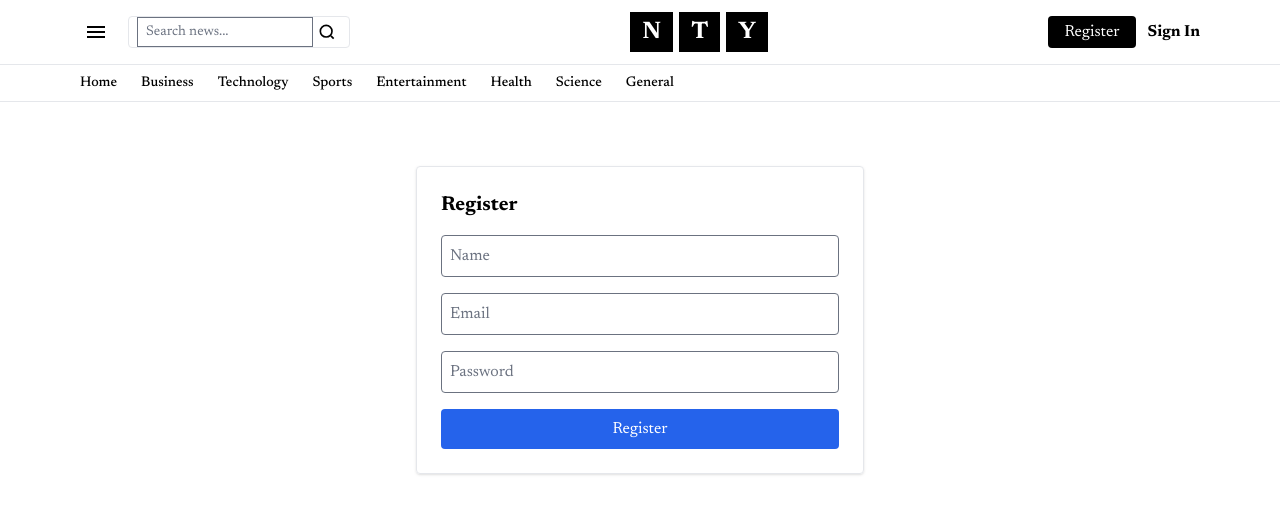
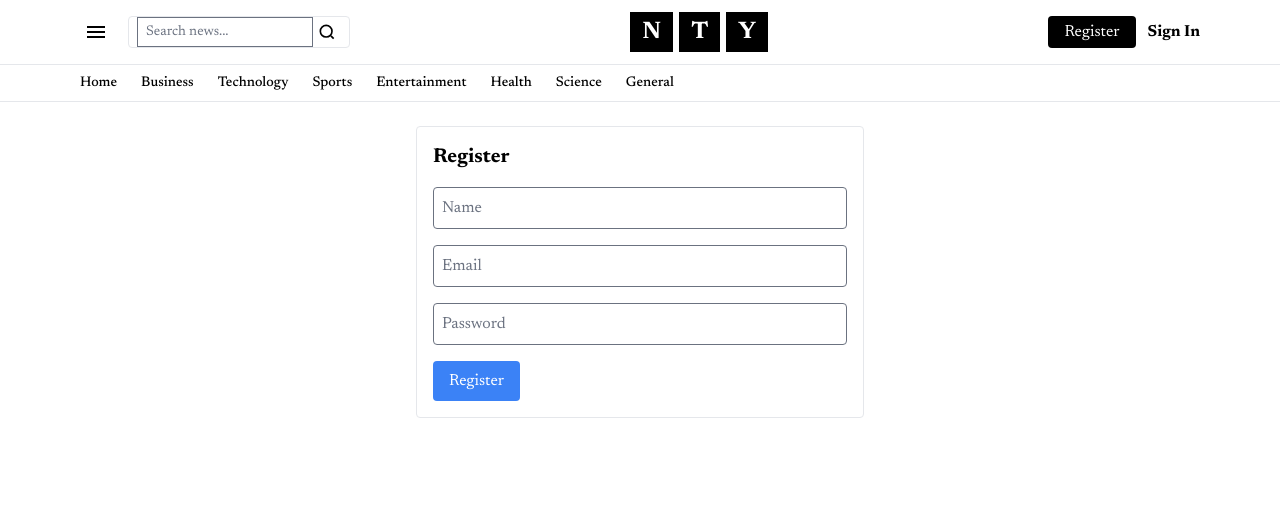
Before and after one commit to Rohitmehta395/News-Today, a React (Vite) app in the folder Frontend/: page /register in a window 1280 px wide. Shown: the top 514 px of the page. Built offline with nearby package versions, Linux system fonts and the light colour scheme.

Commit message:
Update MongoDB connection and authentication routes

```diff
--- a/Frontend/src/pages/Login.jsx
+++ b/Frontend/src/pages/Login.jsx
@@ -1,32 +1,35 @@
 import React, { useState } from "react";
+import axios from "axios";
 
 export default function Login() {
   const [form, setForm] = useState({ email: "", password: "" });
 
-  const handleChange = (e) =>
+  const handleChange = (e) => {
     setForm({ ...form, [e.target.name]: e.target.value });
+  };
 
   const handleSubmit = async (e) => {
     e.preventDefault();
-    const res = await fetch("http://localhost:5000/api/auth/login", {
-      method: "POST",
-      headers: { "Content-Type": "application/json" },
-      body: JSON.stringify(form),
-    });
-    const data = await res.json();
-    if (data.token) {
-      localStorage.setItem("token", data.token);
-      alert("Login Successful");
-    } else {
-      alert(data.message);
+    try {
+      const res = await axios.post(
+        "http://localhost:5000/api/auth/login",
+        form
+      );
+      localStorage.setItem("token", res.data.token);
+      alert("Login successful!");
+    } catch (err) {
+      alert(err.response.data.message);
     }
   };
 
   return (
-    <div className="max-w-md mx-auto mt-10 p-6 border rounded shadow">
-      <h2 className="text-xl font-bold mb-4">Login</h2>
-      <form onSubmit={handleSubmit} className="space-y-4">
+    <form
+      onSubmit={handleSubmit}
+      className="space-y-4 max-w-md mx-auto p-4 border rounded"
+    >
+      <h2 className="text-xl font-bold">Login</h2>
       <input
+        type="email"
         name="email"
         placeholder="Email"
         onChange={handleChange}
@@ -41,11 +44,10 @@ export default function Login() {
       />
       <button
         type="submit"
-          className="w-full bg-blue-600 text-white p-2 rounded"
+        className="bg-green-500 text-white px-4 py-2 rounded"
       >
         Login
       </button>
     </form>
-    </div>
   );
 }
--- a/Frontend/src/pages/Register.jsx
+++ b/Frontend/src/pages/Register.jsx
@@ -1,33 +1,41 @@
 import React, { useState } from "react";
+import axios from "axios";
 
 export default function Register() {
   const [form, setForm] = useState({ name: "", email: "", password: "" });
 
-  const handleChange = (e) =>
+  const handleChange = (e) => {
     setForm({ ...form, [e.target.name]: e.target.value });
+  };
 
   const handleSubmit = async (e) => {
     e.preventDefault();
-    const res = await fetch("http://localhost:5000/api/auth/register", {
-      method: "POST",
-      headers: { "Content-Type": "application/json" },
-      body: JSON.stringify(form),
-    });
-    const data = await res.json();
-    alert(data.message);
+    try {
+      const res = await axios.post(
+        "http://localhost:5000/api/auth/register",
+        form
+      );
+      alert(res.data.message);
+    } catch (err) {
+      alert(err.response.data.message);
+    }
   };
 
   return (
-    <div className="max-w-md mx-auto mt-10 p-6 border rounded shadow">
-      <h2 className="text-xl font-bold mb-4">Register</h2>
-      <form onSubmit={handleSubmit} className="space-y-4">
+    <form
+      onSubmit={handleSubmit}
+      className="space-y-4 max-w-md mx-auto p-4 border rounded"
+    >
+      <h2 className="text-xl font-bold">Register</h2>
       <input
+        type="text"
         name="name"
         placeholder="Name"
         onChange={handleChange}
         className="w-full p-2 border rounded"
       />
       <input
+        type="email"
         name="email"
         placeholder="Email"
         onChange={handleChange}
@@ -42,11 +50,10 @@ export default function Register() {
       />
       <button
         type="submit"
-          className="w-full bg-blue-600 text-white p-2 rounded"
+        className="bg-blue-500 text-white px-4 py-2 rounded"
       >
         Register
       </button>
     </form>
-    </div>
   );
 }
```
Lines whose indentation alone changed are shown as unchanged.
